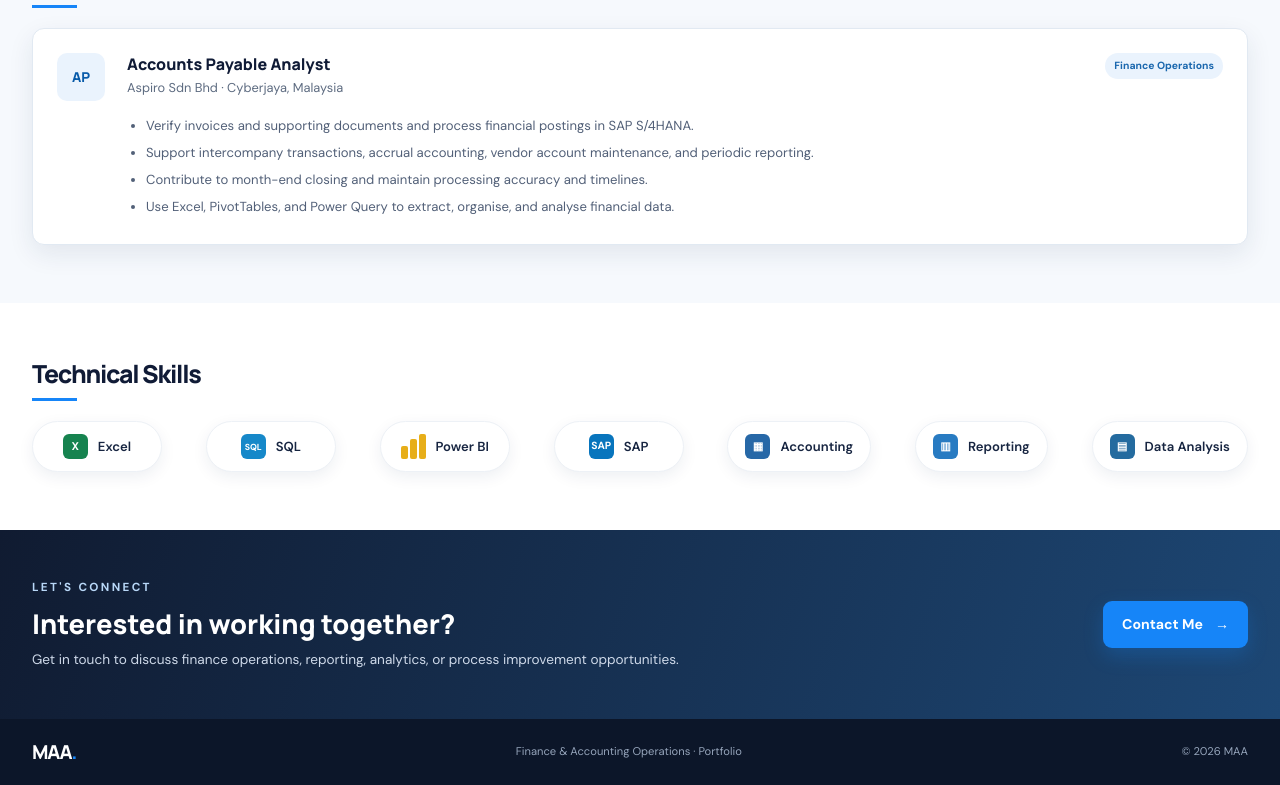
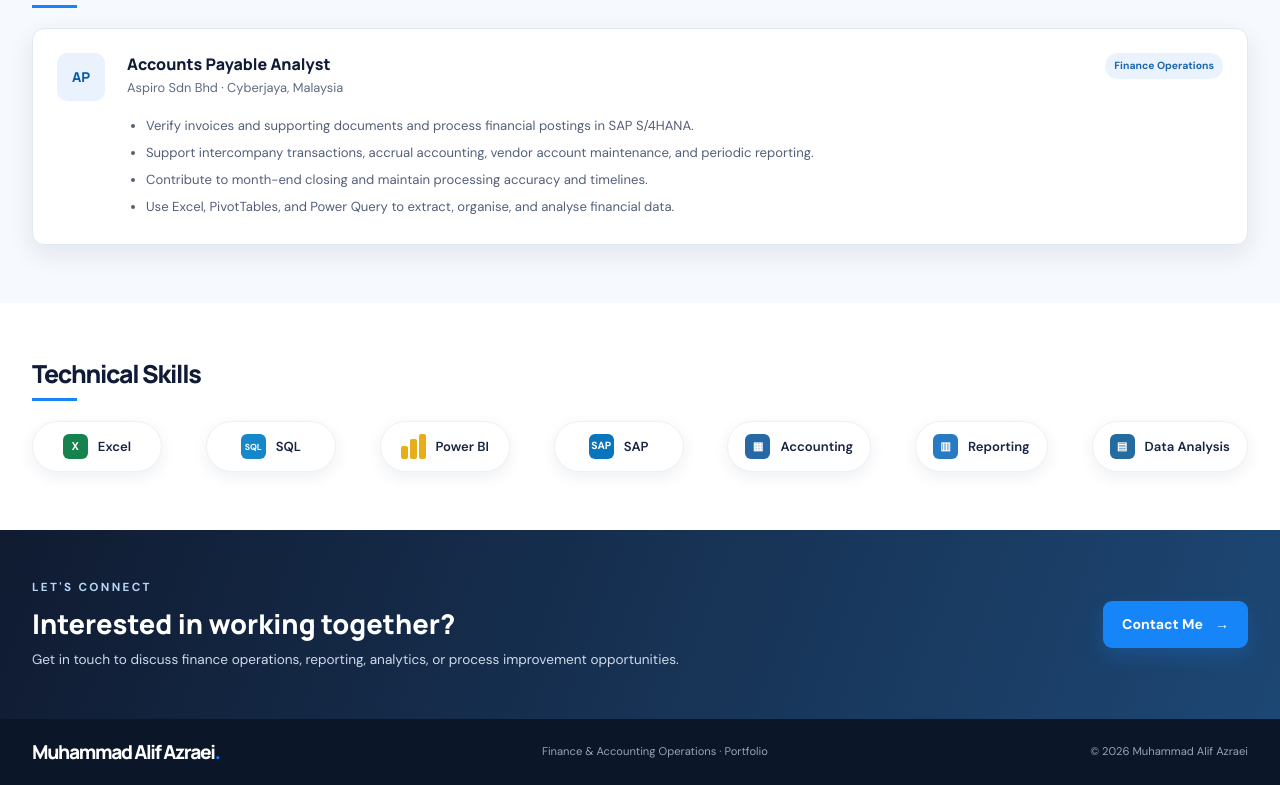
Before and after one commit to AlifAzraei/AlifAzraei.github.io, a plain HTML site: page index.html in a window 1280 px wide. Shown: the part 1261-2046 px from the top of the page. Drawn offline with Linux system fonts and the light colour scheme.

Commit message:
Update index.html

```diff
--- a/index.html
+++ b/index.html
@@ -146,6 +146,6 @@
     </section>
   </main>
 
-  <footer class="footer"><div class="container footer-inner"><a class="brand" href="#home">MAA<span>.</span></a><p>Finance &amp; Accounting Operations · Portfolio</p><span>© <span id="year"></span> MAA</span></div></footer>
+  <footer class="footer"><div class="container footer-inner"><a class="brand" href="#home">Muhammad Alif Azraei<span>.</span></a><p>Finance &amp; Accounting Operations · Portfolio</p><span>© <span id="year"></span> Muhammad Alif Azraei</span></div></footer>
 </body>
 </html>
```
